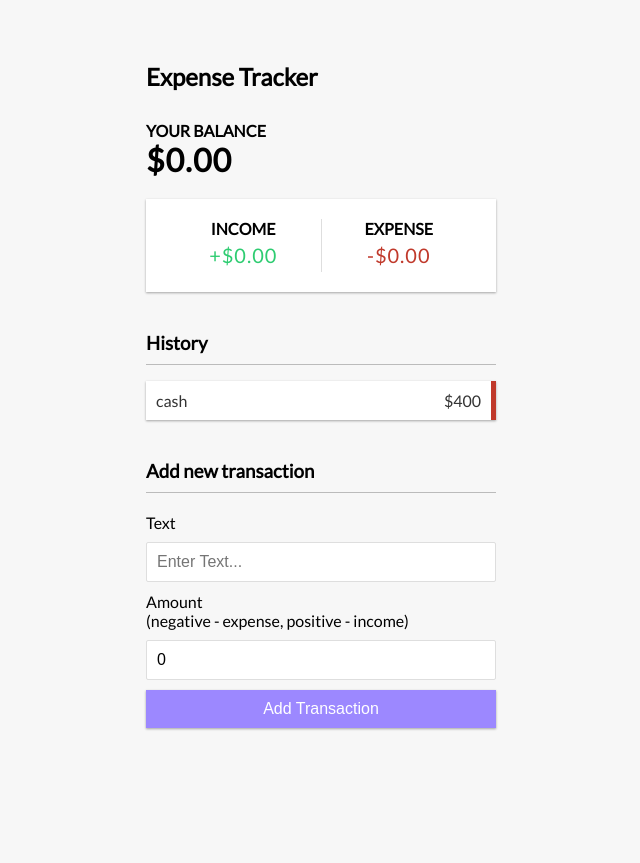
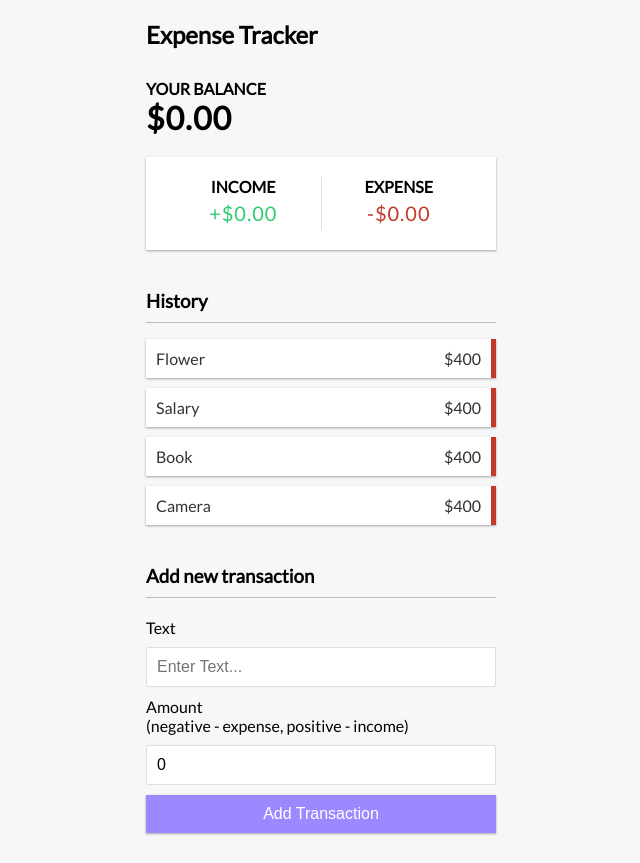
Before and after one commit to obaidash99/expense-tracker-react, a React (Create React App) app: page / in a window 1280 px wide. Shown: the whole page, without its empty margins (319-959 px from the left). Before the commit the page ends 800 px from the top, so only its background shows below. Built offline with nearby package versions, Linux system fonts and the light colour scheme.

Commit message:
globalState 2

```diff
--- /dev/null
+++ b/src/components/Transaction.js
@@ -0,0 +1,10 @@
+import React from 'react';
+
+export const Transaction = ({ transaction }) => {
+	return (
+		<li className="minus">
+			{transaction.text} <span>$400</span>
+			<button className="delete-btn">x</button>
+		</li>
+	);
+};
--- a/src/components/TransactionList.js
+++ b/src/components/TransactionList.js
@@ -1,14 +1,18 @@
-import React from 'react';
+import React, { useContext } from 'react';
+import { Transaction } from './Transaction';
+
+import { GlobalContext } from '../context/GlobalState';
 
 export const TransactionList = () => {
+	const { transactions } = useContext(GlobalContext);
+
 	return (
 		<>
 			<h3>History</h3>
 			<ul className="list">
-				<li className="minus">
-					cash <span>$400</span>
-					<button className="delete-btn">x</button>
-				</li>
+				{transactions.map((transaction) => (
+					<Transaction key={transaction.id} transaction={transaction} />
+				))}
 			</ul>
 		</>
 	);
```
